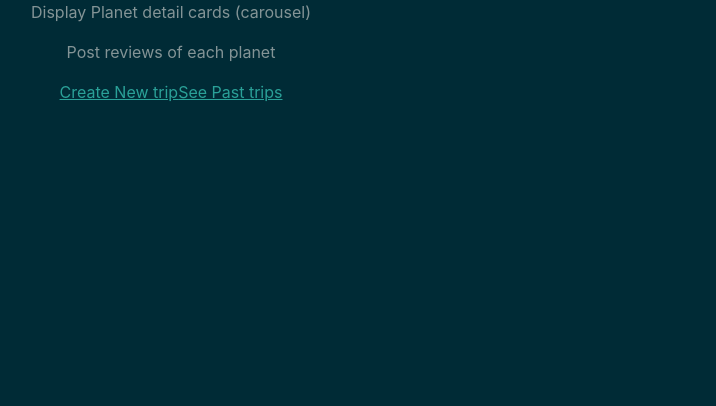
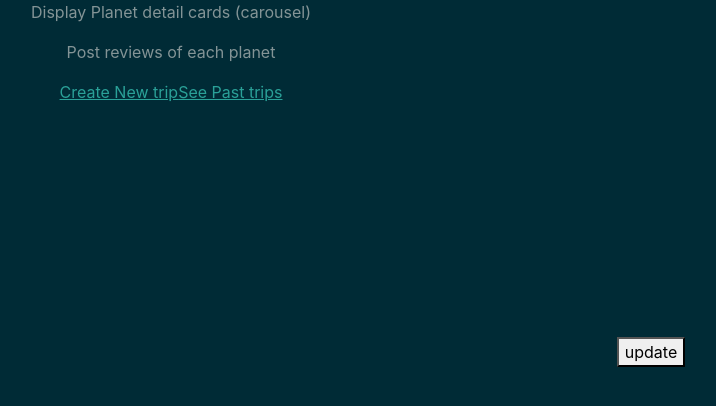
Before and after one commit to GBann1/Star-Trekker, a React (Create React App) app in the folder client/: page /dashboard in a window 1280 px wide. Shown: the top 406 px of the page, without its empty margins (469-1185 px from the left). Built offline with nearby package versions, Linux system fonts and the light colour scheme.

Commit message:
Just a few tweaks

```diff
--- a/client/src/App.js
+++ b/client/src/App.js
@@ -4,6 +4,7 @@ import LoginPage from './views/LoginPage';
 import LandingPage from './components/LandingPage';
 import Dashboard from './views/Dashboard';
 import UserDashboard from './views/UserDashboard';
+import GalaxyChart from './components/GalaxyChart';
 function App() {
   return (
     <div className="App">
@@ -13,6 +14,8 @@ function App() {
         {/* <Route path='/dashboard/:id' element={<UserDashboard/>}/> */}
         <Route path='/dashboard/' element={<UserDashboard/>}/>
         <Route path='/see_history' element={<Dashboard/>}/>
+        <Route path='/delete/GalaxyChart' element={<GalaxyChart/>}/>
+
       </Routes>
     </div>
   );
--- /dev/null
+++ b/client/src/components/GalaxyChart.jsx
@@ -0,0 +1,13 @@
+import React from 'react'
+
+const GalaxyChart = () => {
+    return (
+        <div>
+            <svg width="960" height="500"></svg>
+
+            <button>update</button>
+        </div>
+    )
+}
+
+export default GalaxyChart
--- a/client/src/views/UserDashboard.jsx
+++ b/client/src/views/UserDashboard.jsx
@@ -1,6 +1,6 @@
 import React from 'react'
 import {Link} from 'react-router-dom';
-
+import GalaxyChart from '../components/GalaxyChart';
 const UserDashboard = () => {
     return (
         <div>
@@ -8,6 +8,7 @@ const UserDashboard = () => {
             <p>Post reviews of each planet</p>
             <Link to='/new/trip'>Create New trip</Link>
             <Link to='/see_history'>See Past trips</Link>
+            <GalaxyChart/>
         </div>
     )
 }
```
Also changed, not shown: 1 other file (tests, documents, lock files or other folders).
